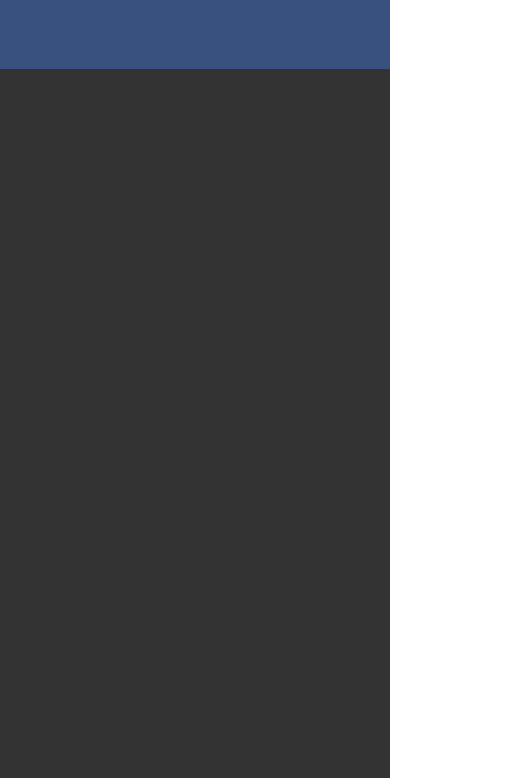
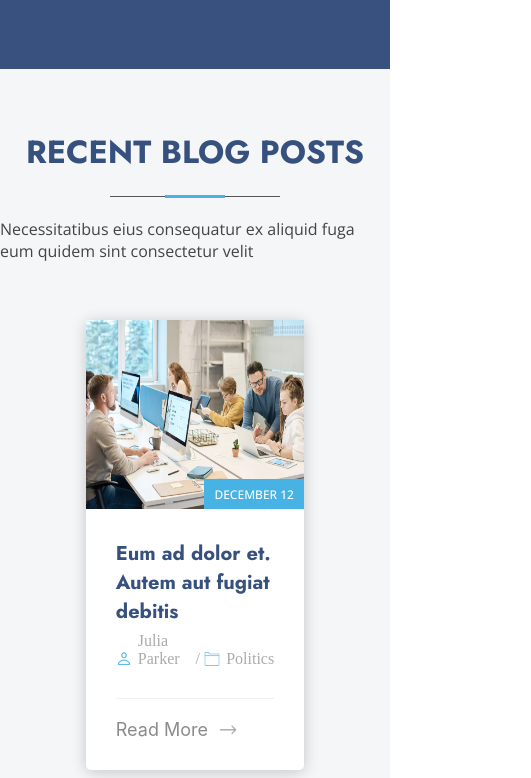
Before and after one commit to Pirogramming-24/piro24_Arsha_03, a plain HTML site: page index.html in a window 390 px wide. Shown: the part 726-1504 px from the top of the page, 531 px wide, since content can reach past the window. Drawn offline with nearby package versions, Linux system fonts and the light colour scheme.

Commit message:
body-Recent Blog Posts html, css, 반응형 css, animation 구현 완료

```diff
--- a/index.html
+++ b/index.html
@@ -123,7 +123,7 @@
             <div class="Recent-Info">
                 <!-- card id 따로 줘야할 지 고민해야 됨 없어도 될듯-->
                 <a href="#" class="card">
-                    <div class="card-box">
+                    <div class="card-box"  id="card1">
                         <div class="card-Image"><img src="/images/A/blog-post-1.webp" alt="card1-image">
                             <div class="date" id="date1">DECEMBER 12</div>
                         </div>
@@ -142,7 +142,7 @@
                     </div>
                 </a>
                 <a href="#" class="card">
-                    <div class="card-box">
+                    <div class="card-box" id="card2">
                         <div class="card-Image"><img src="/images/A/blog-post-2.webp" alt="card2-image">
                             <div class="date" id="date2">JULY 17</div>
                         </div>
@@ -161,7 +161,7 @@
                     </div>
                 </a>
                 <a href="#" class="card">
-                    <div class="card-box">
+                    <div class="card-box" id="card3">
                         <div class="card-Image"><img src="/images/A/blog-post-3.webp" alt="card3-image">
                             <div class="date" id="date3">SEPTEMBER 05</div>
                         </div>
--- a/styles/A.css
+++ b/styles/A.css
@@ -122,7 +122,7 @@ body header .hide-bar .navigate .download .download-icon {
 body header .top-header {
     display: flex; justify-content: space-around;
     align-items: center;
-    height: 90px; padding: 20px 200px;
+    height: 90px; padding: 20px 5%;
 }
 body header .top-header h1.site-name {
     font-weight: 500; text-transform: uppercase;
@@ -379,13 +379,7 @@ main #Home .floating-Image img {
     }
 }
 
-/* scroll시 효과 보기 위한 임시 main-About us부분
-    추후 삭제
-*/
-main #About {
-    height: 1500px;
-    background-color: #333;
-}
+
 
 
 /* 반응형 CSS */
@@ -505,22 +499,31 @@ body header .top-header .menus label.burger-icon {
     }
 }
 
-
 /* Recent Blog Posts 부분 */
 body main #Recent {
     min-height: 80vh; height: auto;
     padding: 60px 0px;
     display: flex; flex-direction: column;
+    background-color: #f5f6f8;
 }
 body main #Recent .Recent-title {
     height: 30%;
     display: flex; flex-direction: column;
     align-items: center;
+    transform : translateY(0%);
+    animation: title-animation 2s ease-in-out;
+    animation-timeline: view();
+    animation-range: entry 0% cover 30%;
 }
+@keyframes title-animation {
+    0% { transform: translateY(100%); opacity: 0;}
+    100% { transform: translateY(0%); opacity: 1;}
+}
+
 body main #Recent .Recent-title .title {
     color: #37517e;
     font-family: 'Jost', sans-serif;
-    font-size: 25px;
+    font-size: 32px;
     margin-bottom: 20px;
 }
 body main #Recent .Recent-title .underline {
@@ -531,7 +534,7 @@ body main #Recent .Recent-title .underline {
 body main #Recent .Recent-title .underline:before,
 body main #Recent .Recent-title .underline:after {
     content: "";
-    width: 60px; height: 1px;
+    width: 55px; height: 1px;
     background-color: #555;
     position: absolute;
     top: 30%;
@@ -547,15 +550,38 @@ body main #Recent .Recent-title .description {
     font-family: 'Open Sans', sans-serif;
     margin-bottom: 40px;
 }
+
+/* 카드 영역 */
 body main #Recent .Recent-Info {
     width: 100%; min-height: 400px;
-    display: flex;
+    display: flex; padding:0 7%;
     justify-content: center; gap: 30px;
 
 }
+
+/* 카드 1개 */
 body main #Recent .Recent-Info .card {
     width: 400px;
     text-decoration: none;
+}
+body main #Recent .Recent-Info #card1 ,
+body main #Recent .Recent-Info #card2 ,
+body main #Recent .Recent-Info #card3 {
+    animation-timeline: view();
+    animation-range: entry 30% cover 70%;
+}
+body main #Recent .Recent-Info #card1 {
+    animation: card-animation 1s ease-in-out;
+}
+body main #Recent .Recent-Info #card2 {
+    animation: card-animation 1.4s ease-in-out;
+}
+body main #Recent .Recent-Info #card3 {
+    animation: card-animation 1.8s ease-in-out;
+}
+@keyframes card-animation {
+    0% { transform: translateY(100px); opacity: 0;}
+    100% { transform: translateY(0px); opacity: 1;}
 }
 
 
@@ -571,7 +597,7 @@ body main #Recent .Recent-Info .card .card-box img {
 
 }
 
-body main #Recent .Recent-Info .card .card-box img:hover {
+body main #Recent .Recent-Info .card:hover .card-box .card-Image img {
     transform: scale(1.1);
     transition: all 0.5s ease;
     width: 100%;
@@ -625,9 +651,9 @@ body main #Recent .Recent-Info .card .card-box .card-Info .line {
 }
 body main #Recent .Recent-Info .card .card-box .card-Info .Read-More {
     font-family: -apple-system, BlinkMacSystemFont, "Segoe UI", Roboto, "Helvetica Neue", Arial, "Noto Sans", sans-serif, "Apple Color Emoji", "Segoe UI Emoji", "Segoe UI Symbol", "Noto Color Emoji";
-    color: #a19f9f; font-weight: 500; font-size: 18px;
+    color: #8d8a8a; font-weight: 400; font-size: 18px;
     display: flex; align-items: center;
-    margin-bottom: 0;
+    margin-top: 20px;
 }
 body main #Recent .Recent-Info .card .card-box .card-Info .Read-More:after {
     content: "";
@@ -662,3 +688,30 @@ body main #Recent .Recent-Info .card:hover .card-box .card-Info h4 {
 body main #Recent .Recent-Info .card:hover .card-box .card-Info .Read-More:after {
     background-color: #47b2e4;
 }
+
+@media screen and (max-width : 1200px) {
+    body main #Recent .Recent-Info {
+        width: 100%;
+        padding: 0px 10%;
+        flex-wrap: wrap; /* 넘치면 줄 바꿈 */
+        justify-content: flex-start;
+    }
+    body main #Recent .Recent-Info .card {
+        width: calc((100% - 30px) / 2);
+    }
+}
+
+@media screen and (max-width : 768px) {
+    body main #Recent .Recent-Info {
+        width: 100%;
+        padding: 0px 10%;
+        flex-direction: column;
+        flex-wrap: wrap; /* 넘치면 줄 바꿈 */
+        justify-content: center;
+        align-items: center;
+    }
+    body main #Recent .Recent-Info .card {
+        width: 70%;
+
+    }
+}
```
